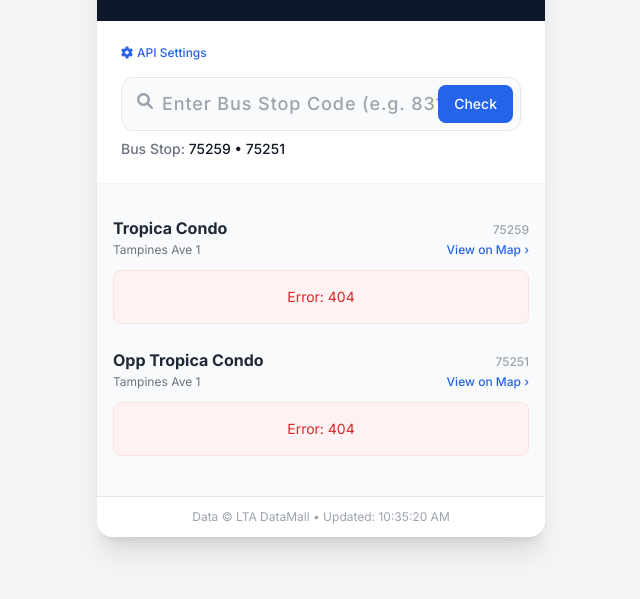
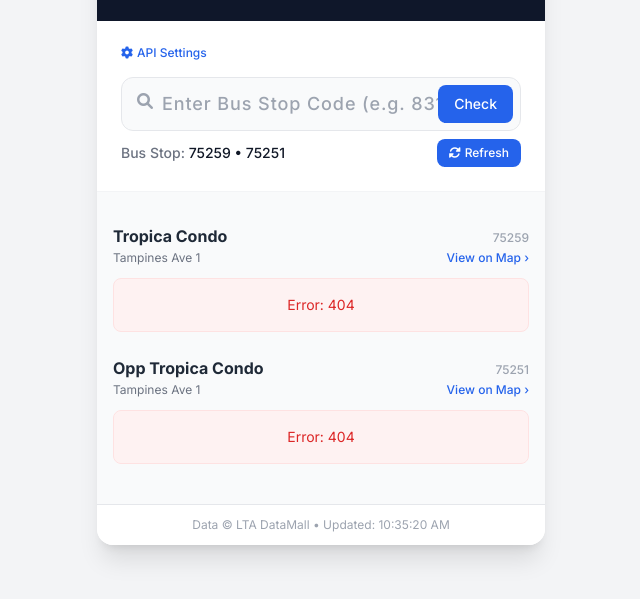
Before and after one commit to ooikk/SGBusArrival, a plain HTML site: page index.html in a window 1280 px wide. Shown: the part 115-714 px from the top of the page, without its empty margins (319-959 px from the left). Drawn offline with nearby package versions, Linux system fonts and the light colour scheme; no server answers.

Commit message:
Add a Refresh button to re-fetch the current stops

```diff
--- a/index.html
+++ b/index.html
@@ -90,8 +90,14 @@
                     Check
                 </button>
             </div>
-            <div id="busStopDisplay" class="mt-2 text-sm text-gray-500 font-medium hidden">
-                Bus Stop: <span id="currentStopCode" class="text-gray-900"></span>
+            <div class="mt-2 flex items-center justify-between gap-2">
+                <div id="busStopDisplay" class="text-sm text-gray-500 font-medium hidden">
+                    Bus Stop: <span id="currentStopCode" class="text-gray-900"></span>
+                </div>
+                <button onclick="refreshCurrent()"
+                    class="ml-auto px-3 py-1.5 bg-blue-600 text-white rounded-lg hover:bg-blue-700 font-medium text-xs transition-colors flex items-center gap-1">
+                    <i class="fas fa-sync-alt"></i> Refresh
+                </button>
             </div>
         </div>
 
@@ -191,6 +197,19 @@
             { code: '75251', Description: 'Opp Tropica Condo', RoadName: 'Tampines Ave 1', Latitude: 1.3494983330038, Longitude: 103.92783361101397 },
         ];
 
+        // What is currently on screen, so Refresh re-fetches the same view.
+        let currentView = 'defaults';
+        let currentCode = '';
+
+        function refreshCurrent() {
+            if (currentView === 'single' && currentCode) {
+                busStopInput.value = currentCode;
+                fetchArrivals();
+            } else {
+                loadDefaults();
+            }
+        }
+
         async function fetchStopData(code) {
             if (demoModeCheckbox.checked) {
                 await new Promise(resolve => setTimeout(resolve, 800));
@@ -249,6 +268,8 @@
         }
 
         async function loadDefaults() {
+            currentView = 'defaults';
+            currentCode = '';
             busList.innerHTML = '';
             emptyState.classList.add('hidden');
             errorState.classList.add('hidden');
@@ -273,6 +294,8 @@
                 showError("Please enter a valid 5-digit Bus Stop Code.");
                 return;
             }
+            currentView = 'single';
+            currentCode = code;
 
             busList.innerHTML = '';
             emptyState.classList.add('hidden');
```
